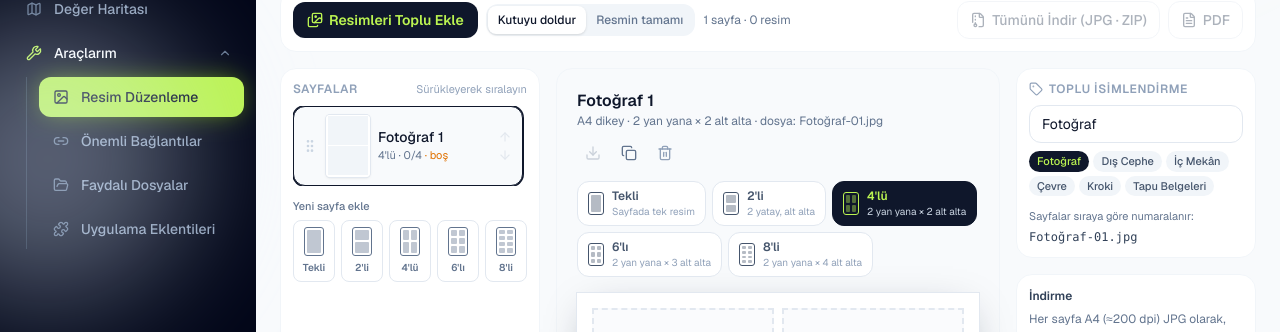
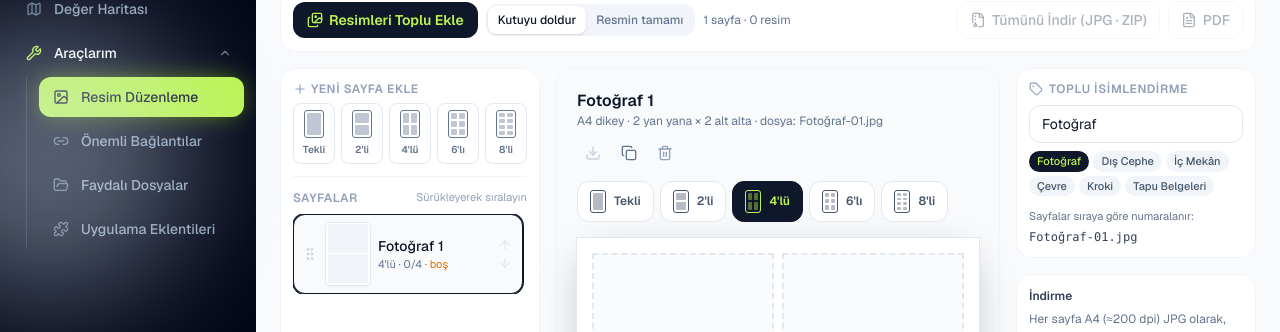
Before and after one commit to emrahtersakan05-cloud/EksperiX, a Next.js app: page /araclarim/resim-duzenleme in a window 1280 px wide. Shown: the part 252-584 px from the top of the page. Built offline with nearby package versions, Linux system fonts and the light colour scheme; no server answers.

Commit message:
Kolaj: new-page picker at the top of the page list; compact layout buttons
Layout buttons show only the name (description moves to the tooltip).

Co-Authored-By: Claude Opus 5.5 <noreply@anthropic.com>

```diff
--- a/src/components/resim/KolajOlusturucu.tsx
+++ b/src/components/resim/KolajOlusturucu.tsx
@@ -523,6 +523,25 @@ export default function KolajOlusturucu() {
       <div className="grid gap-4 lg:grid-cols-[260px_minmax(0,1fr)_240px]">
         {/* Sayfa listesi */}
         <div className="rounded-2xl border border-slate-100 bg-white p-3">
+          <p className="mb-1.5 flex items-center gap-1 text-xs font-semibold uppercase tracking-wider text-slate-400">
+            <Plus className="h-3.5 w-3.5" />
+            Yeni Sayfa Ekle
+          </p>
+          <div className="grid grid-cols-5 gap-1.5">
+            {DUZENLER.map((d) => (
+              <button
+                key={d.key}
+                type="button"
+                onClick={() => sayfaEkle(d.key)}
+                title={`${d.ad} sayfa ekle (${d.aciklama})`}
+                className="flex flex-col items-center gap-1 rounded-lg border border-slate-200 p-1.5 text-slate-500 hover:border-lime-400 hover:bg-lime-50 hover:text-lime-800"
+              >
+                <DuzenSimgesi duzen={d.key} className="w-5" />
+                <span className="text-[10px] font-semibold">{d.ad}</span>
+              </button>
+            ))}
+          </div>
+          <div className="my-3 border-t border-slate-100" />
           <div className="mb-2 flex items-center justify-between">
             <p className="text-xs font-semibold uppercase tracking-wider text-slate-400">Sayfalar</p>
             <span className="text-[11px] text-slate-400">Sürükleyerek sıralayın</span>
@@ -597,21 +616,6 @@ export default function KolajOlusturucu() {
               );
             })}
           </ol>
-          <p className="mb-1.5 mt-3 text-[11px] font-medium text-slate-500">Yeni sayfa ekle</p>
-          <div className="grid grid-cols-5 gap-1.5">
-            {DUZENLER.map((d) => (
-              <button
-                key={d.key}
-                type="button"
-                onClick={() => sayfaEkle(d.key)}
-                title={`${d.ad} sayfa ekle (${d.aciklama})`}
-                className="flex flex-col items-center gap-1 rounded-lg border border-slate-200 p-1.5 text-slate-500 hover:border-lime-400 hover:bg-lime-50 hover:text-lime-800"
-              >
-                <DuzenSimgesi duzen={d.key} className="w-5" />
-                <span className="text-[10px] font-semibold">{d.ad}</span>
-              </button>
-            ))}
-          </div>
         </div>
 
         {/* Seçili sayfa */}
@@ -673,16 +677,14 @@ export default function KolajOlusturucu() {
                   type="button"
                   role="radio"
                   aria-checked={aktif}
+                  title={d.aciklama}
                   onClick={() => duzenDegistir(secili.id, d.key)}
-                  className={`flex items-center gap-2 rounded-xl border px-2.5 py-1.5 text-left transition-colors ${
+                  className={`flex items-center gap-2 rounded-xl border px-3 py-2 text-left transition-colors ${
                     aktif ? "border-slate-900 bg-slate-900 text-lime-300" : "border-slate-200 bg-white text-slate-600 hover:border-slate-300"
                   }`}
                 >
                   <DuzenSimgesi duzen={d.key} className="w-4" />
-                  <span>
-                    <span className="block text-xs font-semibold">{d.ad}</span>
-                    <span className={`block text-[10px] ${aktif ? "text-slate-300" : "text-slate-400"}`}>{d.aciklama}</span>
-                  </span>
+                  <span className="text-xs font-semibold">{d.ad}</span>
                 </button>
               );
             })}
```
